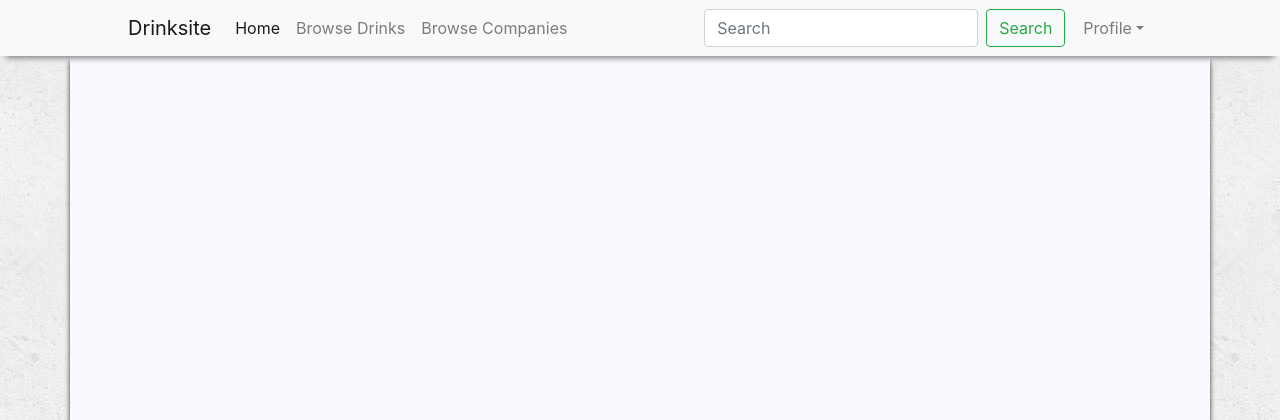
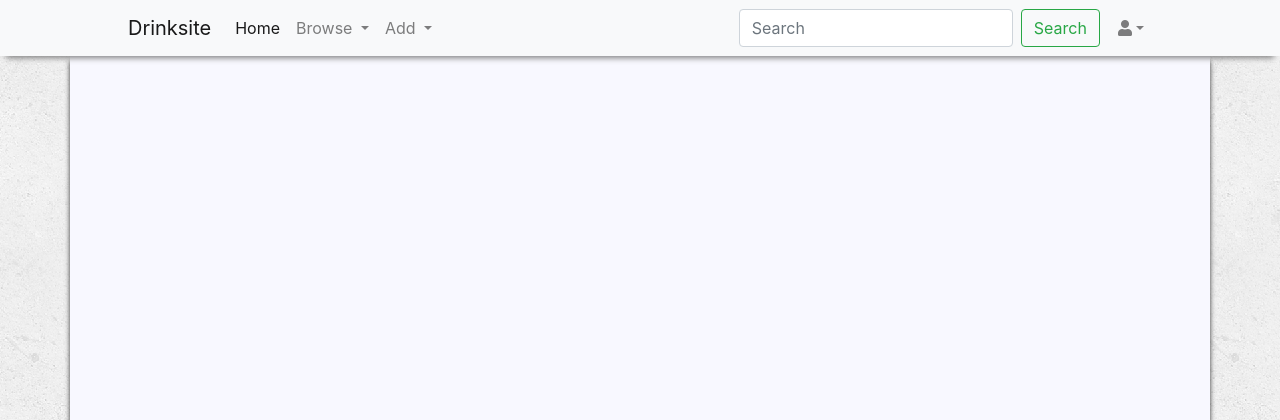
Before and after one commit to ds411/DrinkReviewWebsite, a PHP site: page /template.php in a window 1280 px wide. Shown: the top 420 px of the page. Run offline with PHP 8.4, Linux system fonts and the light colour scheme; data that the repository does not hold is empty; some libraries are stand-ins or nearby versions.

Commit message:
changed some navbar stuff

```diff
--- a/template.php
+++ b/template.php
@@ -21,12 +21,26 @@
 				<li class='nav-item active'>
 				   <a class='nav-link' href='index.php''>Home<span class='sr-only'>(current)</span></a>
 				</li>
-				<li class='nav-item'>
-				  <a class='nav-link' href='drink.php''>Browse Drinks</a>
-				</li>
-				<li class='nav-item'>
-				  <a class='nav-link' href='company.php'>Browse Companies</a>
-				</li>
+				<li class="nav-item dropdown">
+			        <a class="nav-link dropdown-toggle" href="#" id="navbarDropdown" role="button" data-toggle="dropdown" aria-haspopup="true" aria-expanded="false">
+			          Browse
+			        </a>
+			        <div class="dropdown-menu" aria-labelledby="navbarDropdown">
+			          <a class="dropdown-item" href="drink.php">Browse Drinks</a>
+			          <div class='dropdown-divider'></div>
+			          <a class="dropdown-item" href="company.php">Browse Companies</a>
+			        </div>
+			      </li>
+				<li class="nav-item dropdown">
+			        <a class="nav-link dropdown-toggle" href="#" id="navbarDropdown" role="button" data-toggle="dropdown" aria-haspopup="true" aria-expanded="false">
+			          Add
+			        </a>
+			        <div class="dropdown-menu" aria-labelledby="navbarDropdown">
+			          <a class="dropdown-item" href="addDrink.php">Add a Drink</a>
+			          <div class='dropdown-divider'></div>
+			          <a class="dropdown-item" href="addCompany.php">Add a Company</a>
+			        </div>
+			      </li>
 			</ul>
 				<form class='form-inline my-2 my-lg-0'>
 				  <input class='form-control mr-sm-2' type='search' placeholder='Search'>
@@ -35,7 +49,7 @@
 			<!-- Only show if logged in -->
 			<ul class='navbar-nav mt-2 mt-lg-0' style='margin-left: 10px;'>
 				<li class='nav-item dropdown'>
-				  <a class='nav-link dropdown-toggle' data-toggle='dropdown' href='#' role='button'>Profile</a>
+				  <a class='nav-link dropdown-toggle' data-toggle='dropdown' href='#' role='button'><i class="fas fa-user"></i></a>
 				  <div class='dropdown-menu'>
 				  	<a class='dropdown-item' href='profile.php'>Visit Profile</a>
 				  	<div class="dropdown-divider"></div>
```
